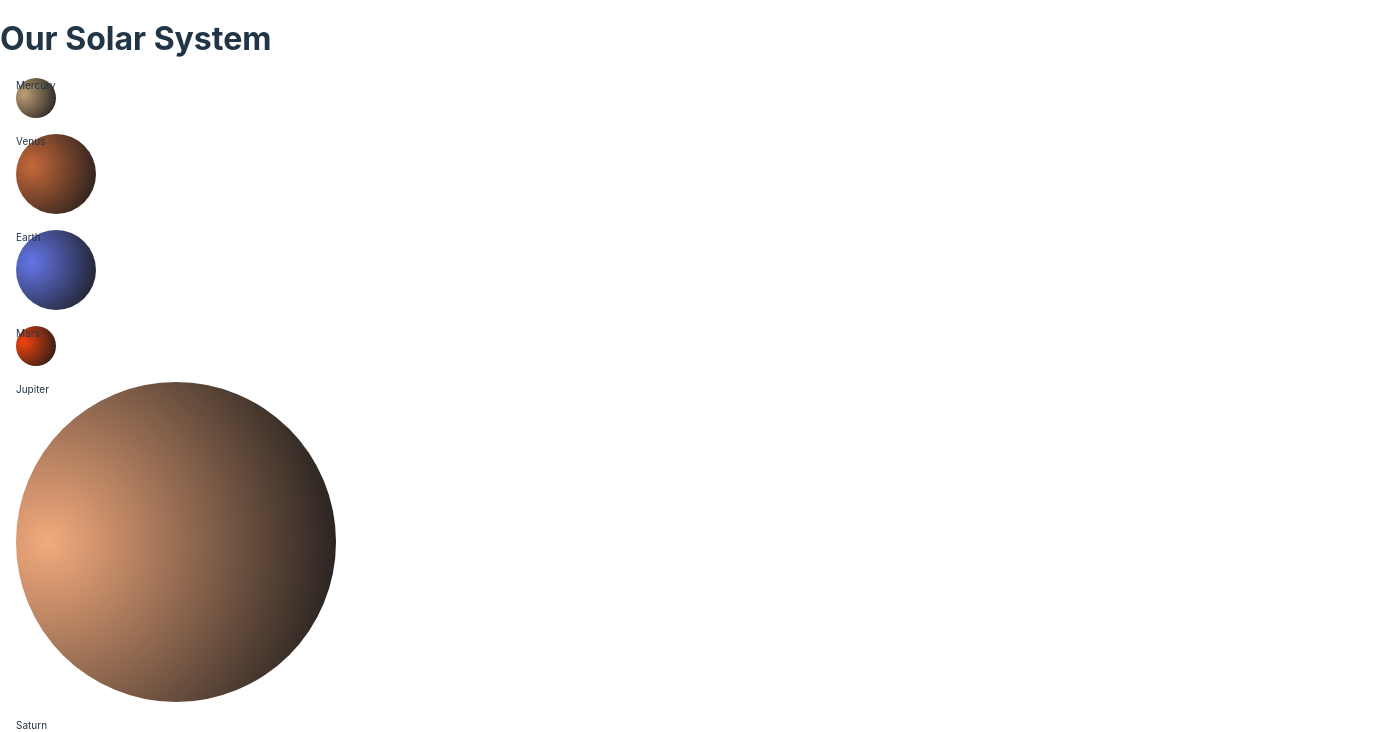
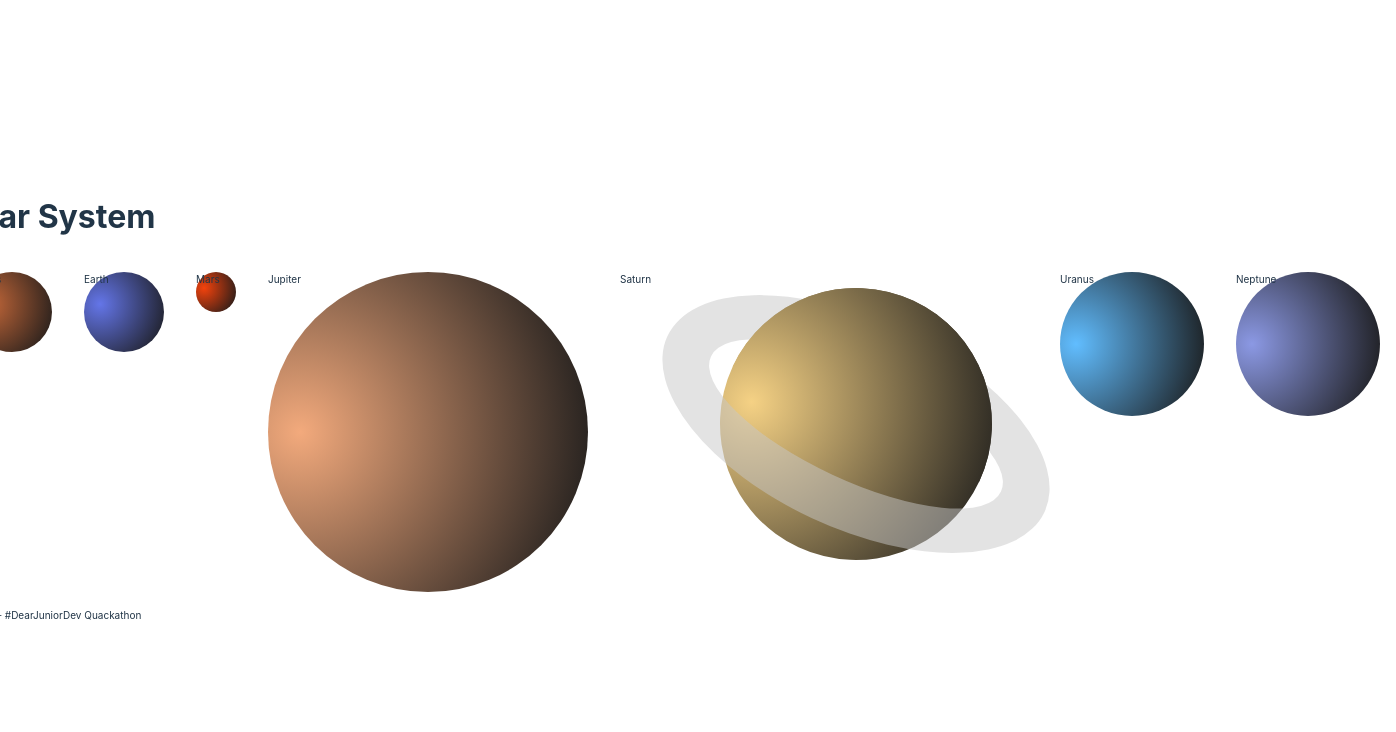
Before and after one commit to Joyce750526/solar-system-quackathon, a React (Vite) app in the folder solar-system-quackathon/: page / in a window 1280 px wide. Shown: the top 732 px of the page, 1396 px wide, since content can reach past the window. Built offline with nearby package versions, Linux system fonts and the light colour scheme.

Commit message:
added css files to homepage and planet info page.

```diff
--- a/solar-system-quackathon/src/components/infobox.jsx
+++ b/solar-system-quackathon/src/components/infobox.jsx
@@ -18,19 +18,8 @@ export default function InfoBox() {
     }
   };
 
-  // const getMoons = async () => {
-  //   try {
-  //     const response = await Axios.get("/api/");
-  //     setMoons(response.data.name);
-  //     console.log(response.data);
-  //   } catch (error) {
-  //     console.log(error.response.data);
-  //   }
-  // };
-
-  // useEffect(() => {})
-
   return (
+    <div className='planet-facts'>
       <div className='container'>
         <div className='tab-container'>
           <ul className='tabs'>
@@ -68,7 +57,9 @@ export default function InfoBox() {
         </div>
         <div className='tab-content'>
           <div
-          className={`size ${activeTab === "size" ? "fade-in-text" : "hidden"}`}
+            className={`size ${
+              activeTab === "size" ? "fade-in-text" : "hidden"
+            }`}
           >
             Size content
           </div>
@@ -103,5 +94,6 @@ export default function InfoBox() {
           </div>
         </div>
       </div>
+    </div>
   );
 }
--- /dev/null
+++ b/solar-system-quackathon/src/components/placeholder-planets.css
@@ -0,0 +1,3 @@
+.planets-homepage {
+  display: flex;
+}
--- a/solar-system-quackathon/src/components/placeholder-planets.jsx
+++ b/solar-system-quackathon/src/components/placeholder-planets.jsx
@@ -1,4 +1,5 @@
 import { useNavigate } from "react-router-dom";
+import "./placeholder-planets.css";
 import Mercury from "./planets/mercury";
 import Venus from "./planets/venus";
 import Earth from "../components/planets/earth";
@@ -35,7 +36,7 @@ export default function Placeholder() {
   };
 
   return (
-    <div>
+    <div className='planets-homepage'>
       <div className='single-planet' onClick={() => handleClick("mercury")}>
         <Mercury />
       </div>
--- a/solar-system-quackathon/src/index.css
+++ b/solar-system-quackathon/src/index.css
@@ -26,6 +26,7 @@ a:hover {
 body {
   margin: 0;
   display: flex;
+  justify-content: center;
   place-items: center;
   min-width: 320px;
   min-height: 100vh;
--- /dev/null
+++ b/solar-system-quackathon/src/pages/placeholder-info.css
@@ -0,0 +1,9 @@
+.planet-page {
+  display: flex;
+}
+
+.planet-container {
+  display: flex;
+  flex-direction: column;
+  align-items: flex-end;
+}
--- a/solar-system-quackathon/src/pages/placeholder-info.jsx
+++ b/solar-system-quackathon/src/pages/placeholder-info.jsx
@@ -1,4 +1,5 @@
 import { useEffect, useState } from "react";
+import "./placeholder-info.css";
 import { useParams } from "react-router-dom";
 import Axios from "axios";
 import InfoBox from "../components/infobox";
@@ -29,7 +30,8 @@ export default function PlaceholderInfo({ planet }) {
   }, []);
 
   return (
-    <>
+    <div className='planet-page'>
+      <div className='activePlanet'>
         {postId === "1" ? <Mercury /> : null}
         {postId === "2" ? <Venus /> : null}
         {postId === "3" ? <Earth /> : null}
@@ -38,17 +40,22 @@ export default function PlaceholderInfo({ planet }) {
         {postId === "6" ? <Saturn /> : null}
         {postId === "7" ? <Uranus /> : null}
         {postId === "8" ? <Neptune /> : null}
-      <div>Hi, I'm {planet}</div>
+      </div>
+      <InfoBox />
+
+      {/** DON'T DELETE BELOW. THIS LOGIC IS NEEDED LATER */}
+      {/* <p>Hi, I'm {planet}</p>
       <p>postId: {postId}</p>
       <p>planet: {planet}</p>
+      <p>
         {data &&
           data.map((item, index) => (
             <div key={index}>
               <p>{item.body}</p>
             </div>
           ))}
-      <InfoBox />
+      </p> */}
       <PlanetContainer postId={postId} />
-    </>
+    </div>
   );
 }
```
Lines whose indentation alone changed are shown as unchanged.
